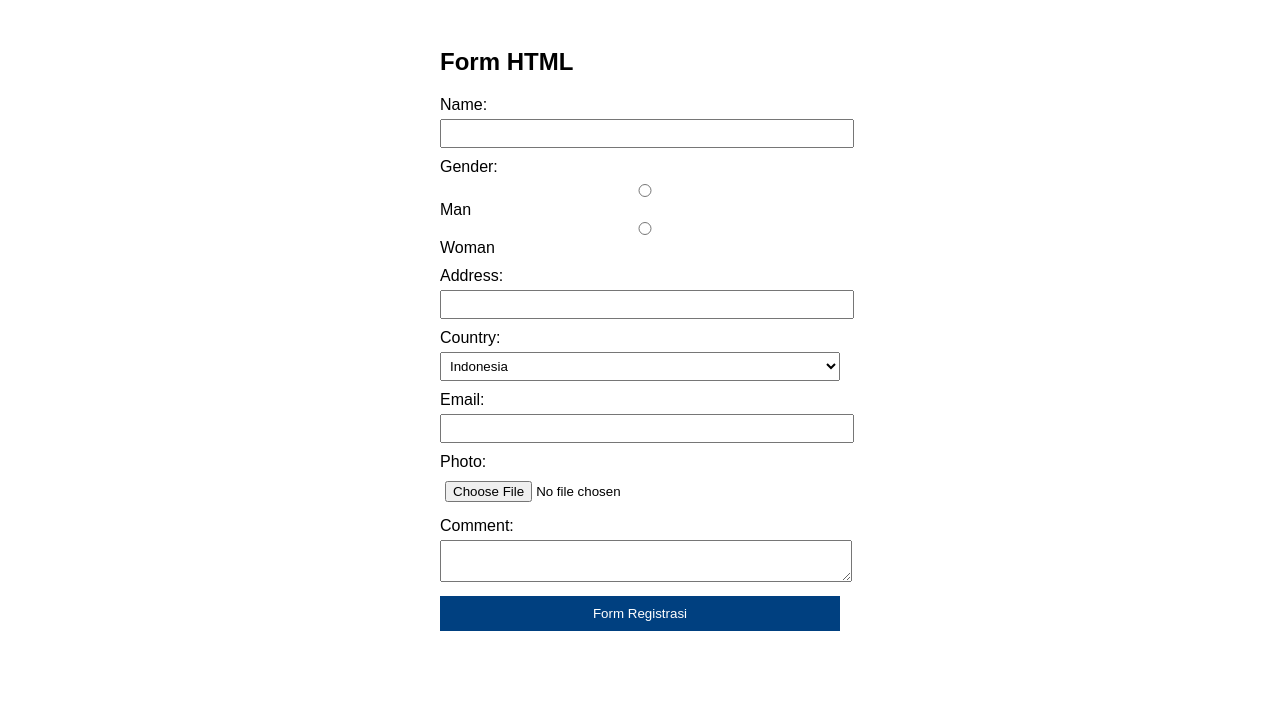
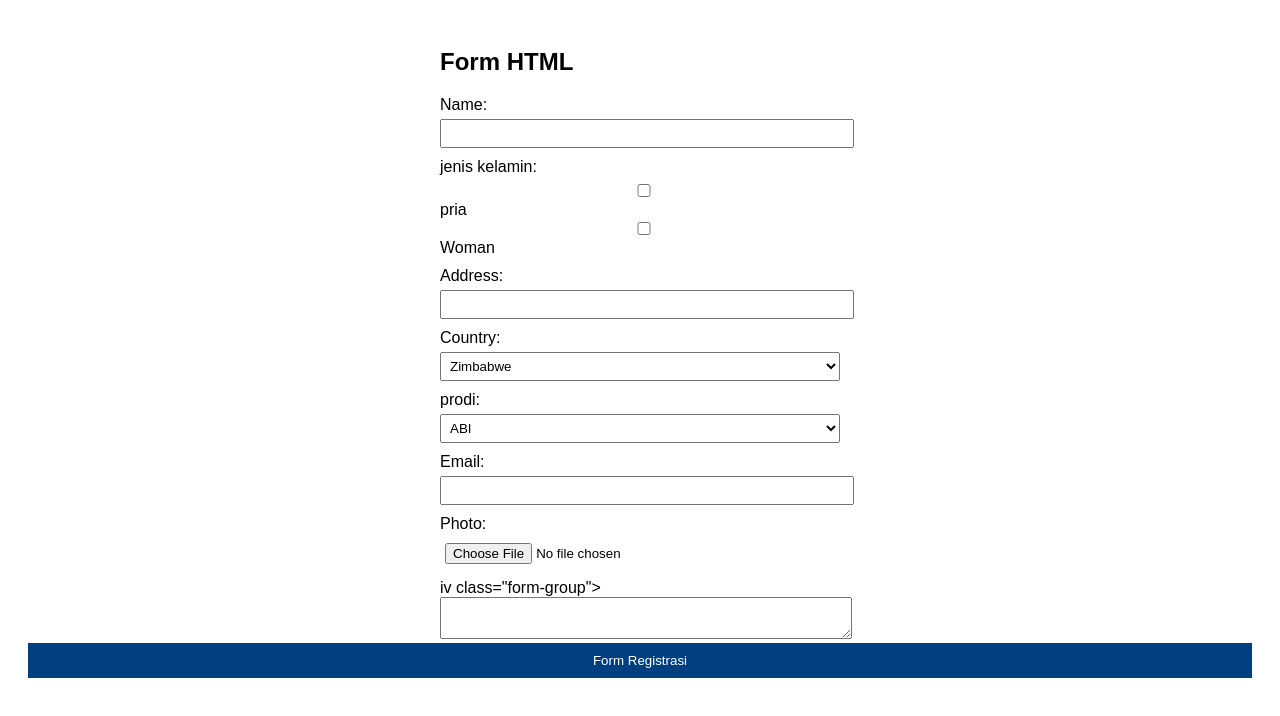
Before and after one commit to HasanFahmilMuktafi/2023010019-HASANFAHMILMUKTAFI-RepoWeb1, a plain HTML site: page praktikum5-HasanFahmilMuktafi/Praktikum5_HasanFahmilMuktafi.html in a window 1280 px wide. Drawn offline with Linux system fonts and the light colour scheme.

Commit message:
first commit

```diff
--- a/praktikum5-HasanFahmilMuktafi/Praktikum5_HasanFahmilMuktafi.html
+++ b/praktikum5-HasanFahmilMuktafi/Praktikum5_HasanFahmilMuktafi.html
@@ -25,9 +25,9 @@
     </div>
 
     <div class="form-group">
-      <label>Gender:</label>
-      <input type="radio" id="man" name="gender" value="Man" required> Man
-      <input type="radio" id="woman" name="gender" value="Woman" required> Woman
+      <label>jenis kelamin:</label>
+      <input type="checkbox" id="man" name="gender" value="Man" required> pria
+      <input type="checkbox" id="woman" name="gender" value="Woman" required> Woman
     </div>
 
     <div class="form-group">
@@ -38,7 +38,17 @@
     <div class="form-group">
       <label for="country">Country:</label>
       <select id="country" name="country" required>
+
         <option value="Indonesia" selected>Indonesia</option>
+        <option value="Zimbabwe" selected>Zimbabwe</option>
+      </select>
+    </div>
+
+    <div class="form-group">
+      <label for="prodi">prodi:</label>
+      <select id="prodi" name="prodi" required>
+         <option value="RPL" selected>RPL</option>
+        <option value="ABI" selected>ABI</option>
       </select>
     </div>
 
@@ -52,8 +62,8 @@
       <input type="file" id="photo" name="photo" accept="image/*" required>
     </div>
 
-    <div class="form-group">
-      <label for="comment">Comment:</label>
+    <dabel for="comment"></dabel>iv class="form-group">
+      <lComment:</label>
       <textarea id="comment" name="comment"></textarea>
     </div>
 
```
Also changed, not shown: praktikum6/6.html (+1 -1 lines).
